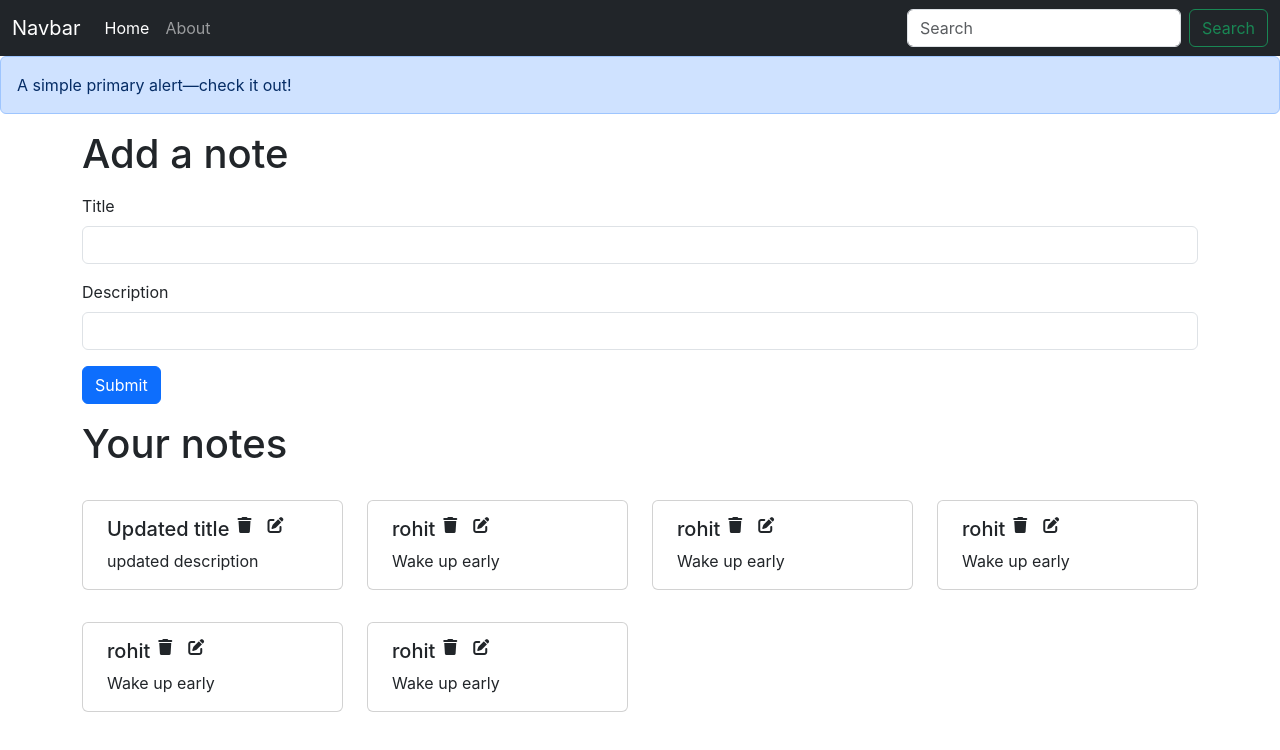
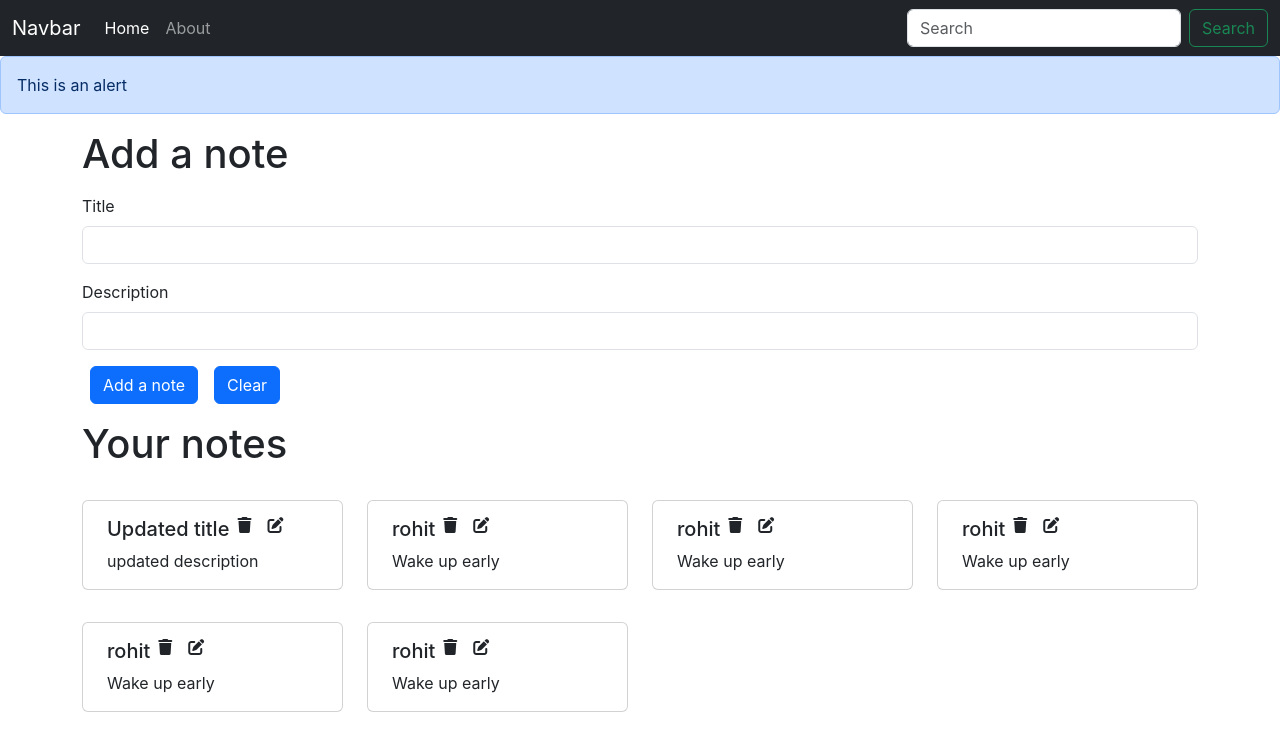
Before and after one commit to Rohit-GHacc/inote, a React (Create React App) app: page / in a window 1280 px wide. Shown: the top 750 px of the page. Built offline with nearby package versions, Linux system fonts and the light colour scheme.

Commit message:
Deleting a note (only from frontend rn) Added a clear fields button by myself

```diff
--- a/src/components/AddNote.js
+++ b/src/components/AddNote.js
@@ -5,7 +5,7 @@ const AddNote = () => {
     const context = useContext(noteContext)
     const {addNote} = context;
 
-    const [note,setNote] = useState({title:"hi", description: "rohit", tag:"default"})
+    const [note,setNote] = useState({title:"", description: "", tag:"default"})
     const onChange = (e)=>{
         setNote({...note,[e.target.name]: e.target.value})
     }
@@ -13,6 +13,12 @@ const AddNote = () => {
     const handleClick = (e)=>{
         e.preventDefault();
         addNote(note.title,note.description,note.tag);
+    }
+    const handleClear = ()=>{
+      let title = document.getElementById('title');
+      title.value = '';
+      let desc = document.getElementById('description');
+      desc.value = '';
     }
   return (
     <div>
@@ -30,7 +36,8 @@ const AddNote = () => {
           <input type="checkbox" className="form-check-input" id="exampleCheck1"/>
             <label className="form-check-label" htmlFor="exampleCheck1">Check me out</label>
         </div> */}
-        <button type="submit" className="btn btn-primary" onClick={handleClick}>Submit</button>
+        <button type="submit" className="btn btn-primary mx-2" onClick={handleClick}>Add a note</button>
+        <button type="button" className="btn btn-primary mx-2" onClick={handleClear}>Clear</button>
       </form>
     </div>
   )
--- a/src/components/Alert.js
+++ b/src/components/Alert.js
@@ -3,9 +3,10 @@ import React from 'react'
 const Alert = () => {
     return (
         <div>
-            <div className="alert alert-primary" role="alert">
-                A simple primary alert—check it out!
-            </div>
+                <div className="alert alert-primary fade show " role="alert">
+                    This is an alert
+                </div>
+
         </div>
     )
 }
--- a/src/components/NotesItem.js
+++ b/src/components/NotesItem.js
@@ -1,8 +1,8 @@
-import React from 'react'
-// import noteContext from '../context/notes/NoteContext'
+import React,{useContext} from 'react'
+import noteContext from '../context/notes/NoteContext'
 const NotesItem = (props) => {
-    // const context  = useContext(noteContext);
-    // const {notes} = context;
+    const context  = useContext(noteContext);
+    const {deleteNote} = context;
     const {note} = props;
 
     return (
@@ -11,7 +11,7 @@ const NotesItem = (props) => {
                     <div className="card-body mx-2">
                         <div className='d-flex'>
                         <h5 className="card-title">{note.title}</h5>
-                        <i className="fa-solid fa-trash mx-2" style={{cursor: 'pointer'}}></i>
+                        <i className="fa-solid fa-trash mx-2" style={{cursor: 'pointer'}} onClick = {()=>{deleteNote(note._id)}}></i>
                         <i className="fa-solid fa-pen-to-square mx-2" style={{cursor: 'pointer'}}></i>
                         </div>
                         <p className="card-text">{note.description}</p>
--- a/src/context/notes/NoteState.js
+++ b/src/context/notes/NoteState.js
@@ -90,7 +90,9 @@ const NoteState = (props) => {
     }
     // Delete a note
     const deleteNote = (id) => {
-
+        console.log('deleting a note ',id);
+        const newNotes = notes.filter((note)=>{return note._id !== id});
+        setNotes(newNotes);
     }
     // Edit a note
     const editNote = (id) => {
```
